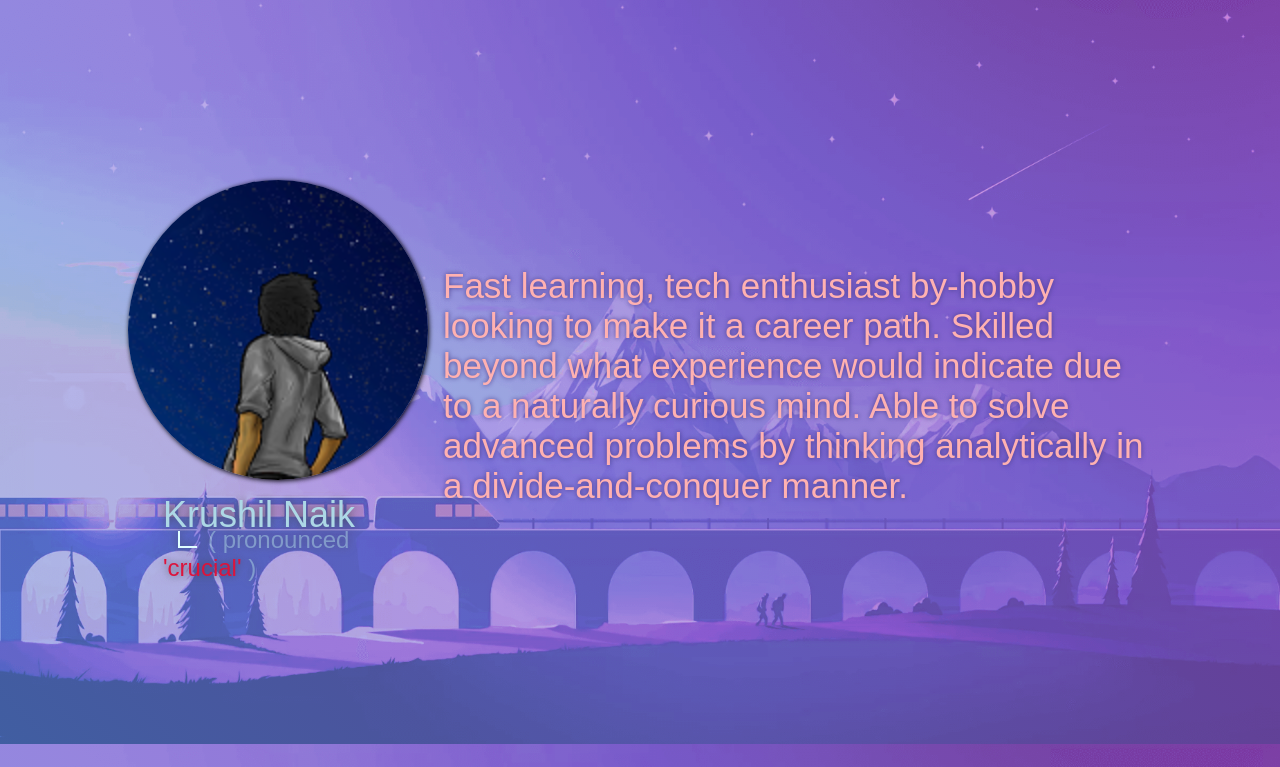
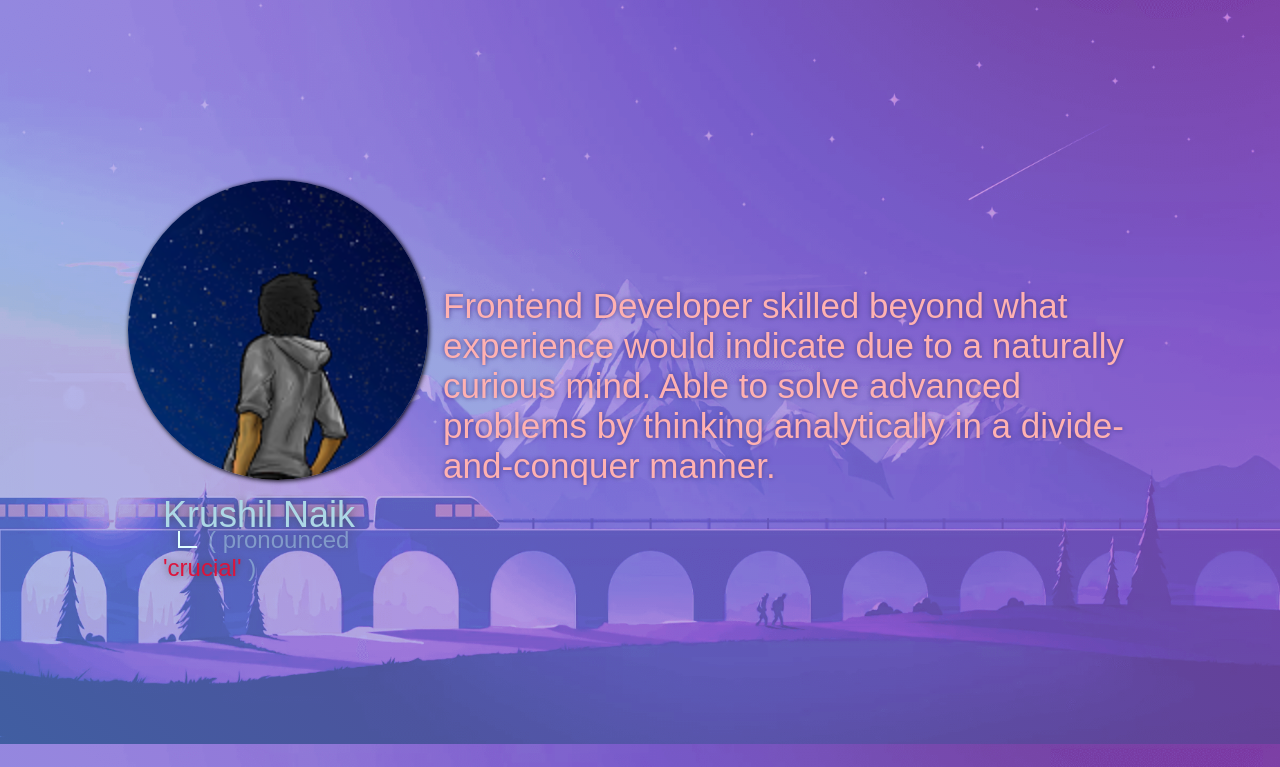
Before and after one commit to krushilnaik/krushilnaik.github.io, a React (Create React App) app: page / in a window 1280 px wide. Shown: the part 856-1623 px from the top of the page. Built offline with nearby package versions, Linux system fonts and the light colour scheme; a web font is replaced by a local one.

Commit message:
Change about me and intro screen content

```diff
--- a/src/pages/AboutMe.jsx
+++ b/src/pages/AboutMe.jsx
@@ -31,9 +31,9 @@ function AboutMe() {
 				</aside>
 
 				<article>
-					Fast learning, tech enthusiast by-hobby looking to make it a career path. Skilled
-					beyond what experience would indicate due to a naturally curious mind. Able to solve
-					advanced problems by thinking analytically in a divide-and-conquer manner.
+					Frontend Developer skilled beyond what experience would indicate due to a naturally
+					curious mind. Able to solve advanced problems by thinking analytically in a
+					divide-and-conquer manner.
 				</article>
 			</div>
 		</InView>
--- a/src/pages/Intro.jsx
+++ b/src/pages/Intro.jsx
@@ -19,9 +19,9 @@ function Intro() {
 			<div className='identity'>
 				<span className='im'>I'm</span>
 				<div id='what-i-am'>
-					<div className='i-am'>a developer</div>
 					<div className='i-am'>a tech enthausiast</div>
 					<div className='i-am'>an anime fan</div>
+					<div className='i-am'>a JavaScript sponge</div>
 					<div className='i-am'>a lifelong learner</div>
 				</div>
 			</div>
```
